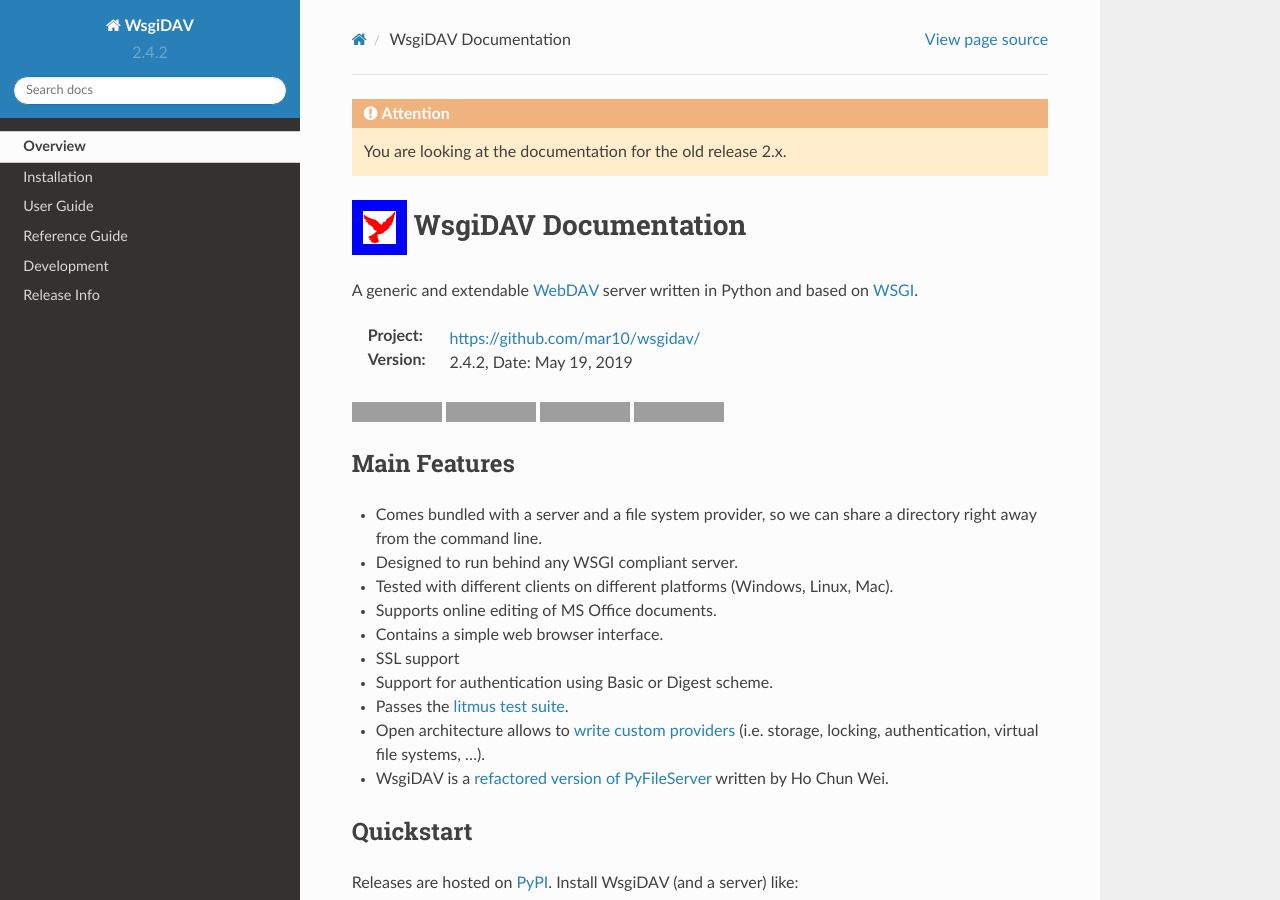
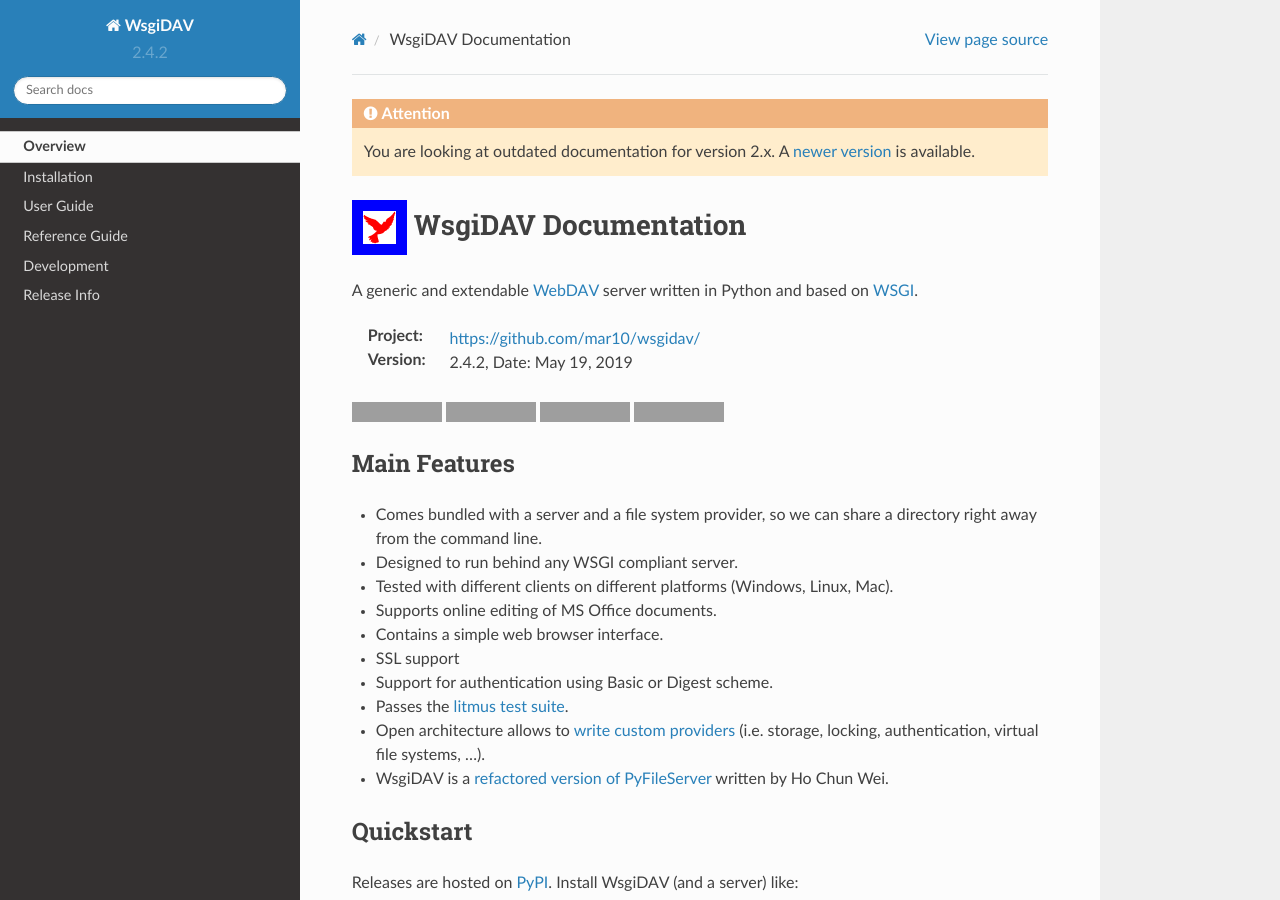
Before and after one commit to mar10/wsgidav, a Sphinx documentation site: the page built from doc/sphinx/index.rst, in a window 1280 px wide and 900 px high. Built offline with Sphinx 7.4.7 and the Read the Docs theme 2.0.0, drawn with Linux system fonts in a browser that asks for light colours; pages that are not in the unit, such as notebooks, are missing from menus; the version number is read from the project's files by our own code; grey boxes are pictures that could not be loaded.

Commit message:
Update conf.py

```diff
--- a/doc/sphinx/conf.py
+++ b/doc/sphinx/conf.py
@@ -57,7 +57,8 @@
 rst_prolog = """
 .. attention ::
 
-    You are looking at the documentation for the old release 2.x.
+    You are looking at outdated documentation for version 2.x.
+    A `newer version </en/latest/>`_ is available.
 """
 
 # A string of reStructuredText that will be included at the end of every source file that is read.
```
